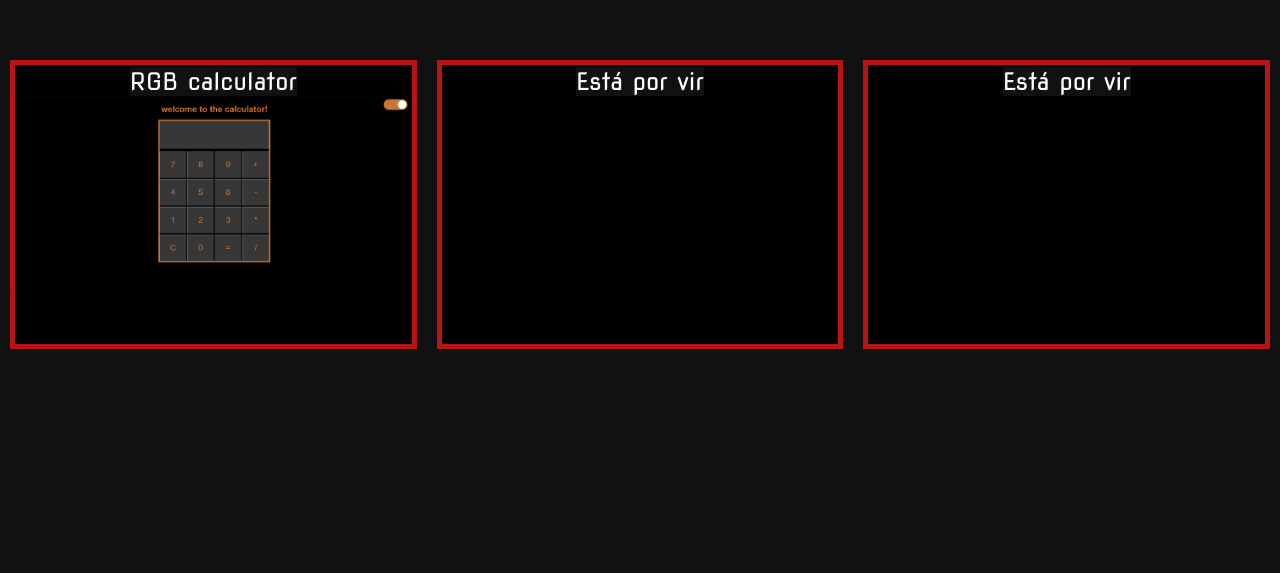
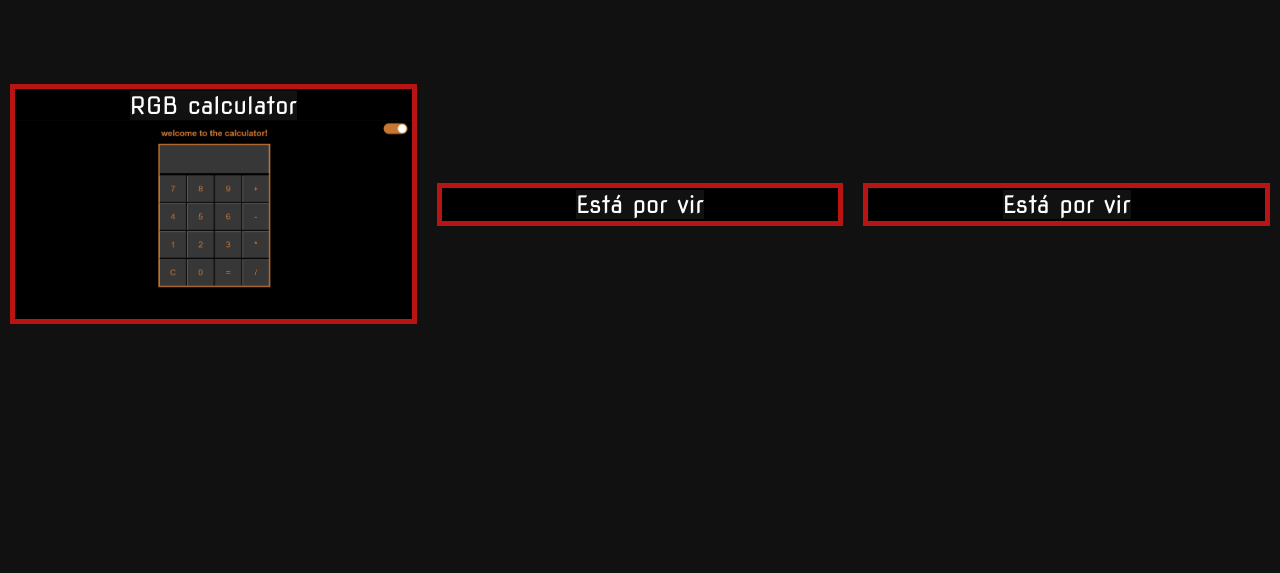
Before and after one commit to lipes40/portfolio, a plain HTML site: page index.html in a window 1280 px wide. Shown: the part 1606-2179 px from the top of the page. Drawn offline with Linux system fonts and the light colour scheme.

Commit message:
Update style.css

```diff
--- a/src/style.css
+++ b/src/style.css
@@ -238,6 +238,7 @@
 
 .projetos{
     display: flex;
+    justify-content: center;
     height: 70vh;
     transform: translateX(-50px);
     transition: all 1s ease;
@@ -266,8 +267,7 @@
     flex-direction: column;
     display: flex;
     border: 5px solid #b81414;
-    width: 100%;
-    height: 275px;
+    width: 50%;
     transition: 0.2s;
     margin: 0 10px;
 }
```
